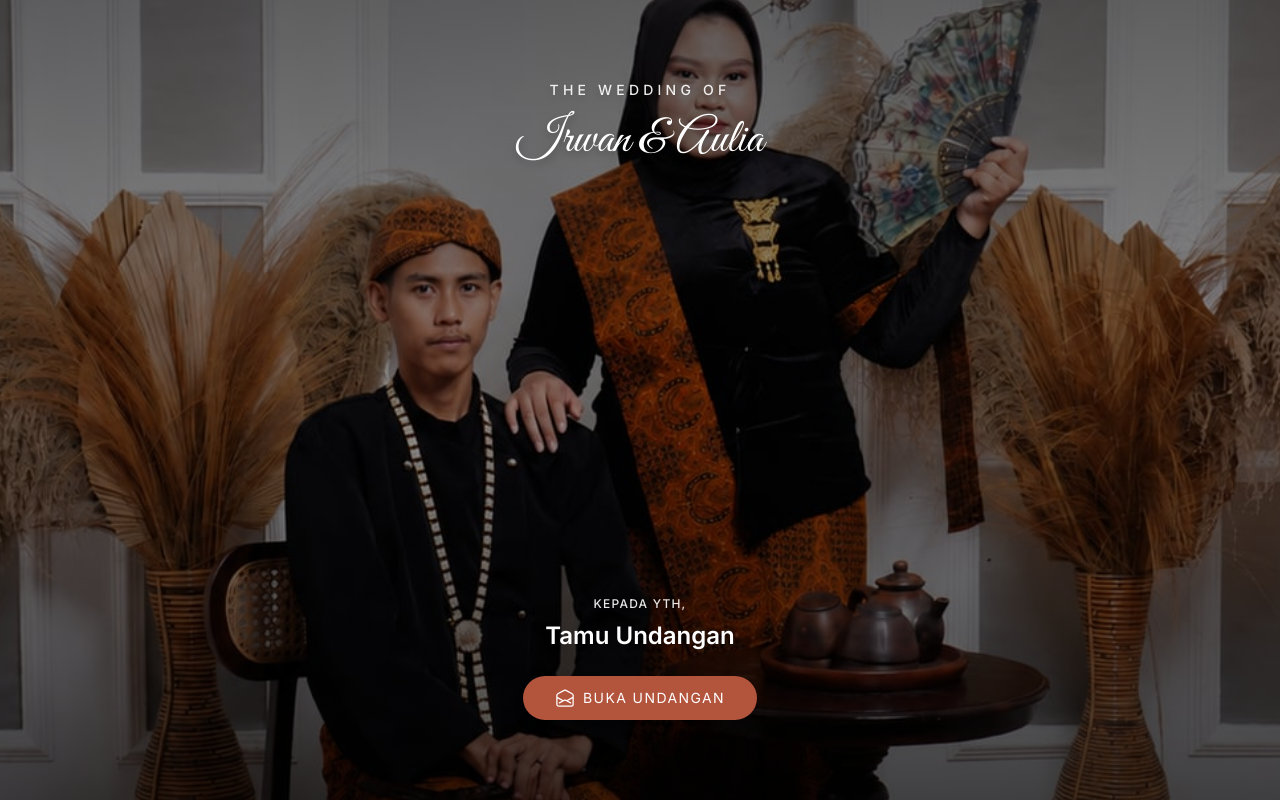
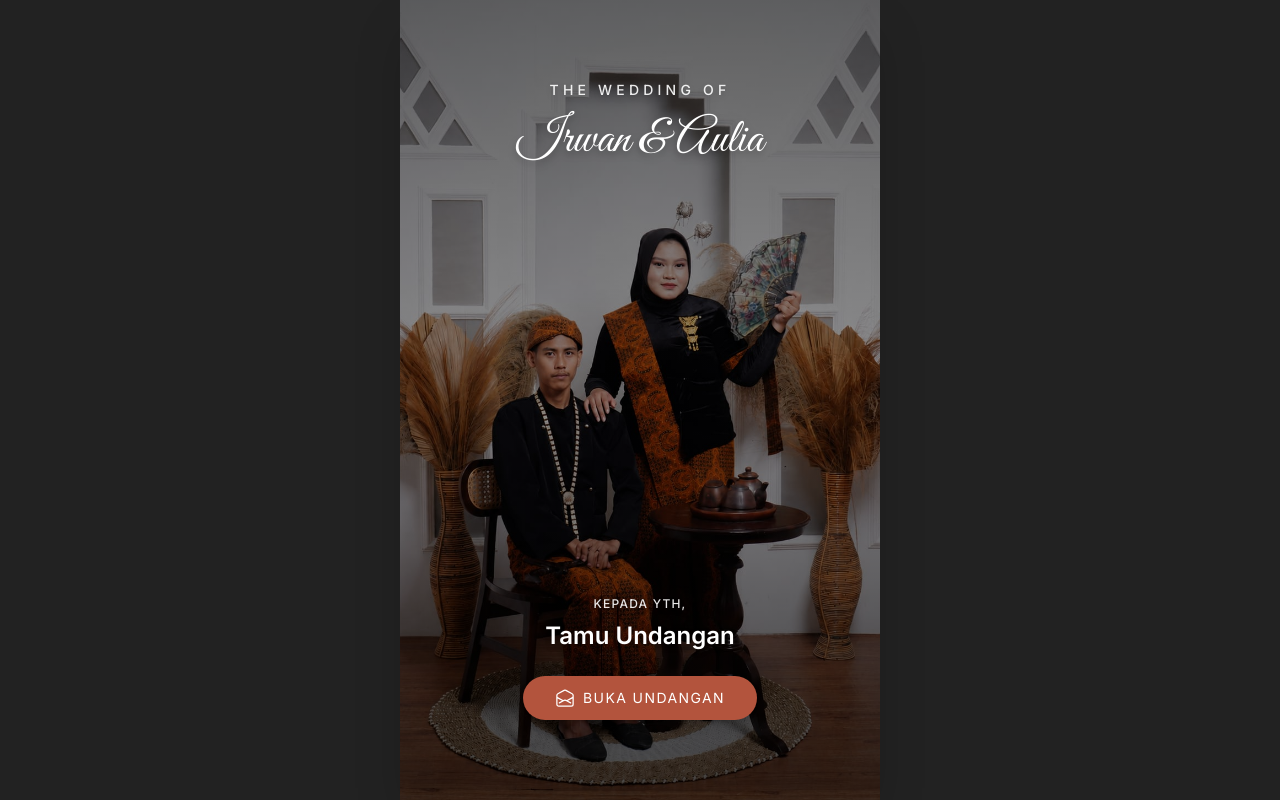
Before and after one commit to Marlblue/WeddingInvitation, a Next.js app: page / in a window 1280 px wide. Built offline with nearby package versions, Linux system fonts and the light colour scheme; no server answers.

Commit message:
fix: improve desktop layout - center app in 480px frame with dark background

```diff
--- a/src/app/globals.css
+++ b/src/app/globals.css
@@ -33,11 +33,10 @@ html {
 }
 
 body {
-  background: var(--cream);
+  background: #222222;
   color: var(--charcoal);
   font-family: var(--font-sans);
   overflow-x: hidden;
-  /* removed width and max-width to fix horizontal scroll on mobile */
 }
 
 /* Custom Scrollbar */
@@ -170,21 +169,14 @@ body {
 
 /* Section styling */
 .section-container {
-  max-width: 640px;
+  max-width: 100%;
   margin: 0 auto;
   padding: 48px 20px;
 }
 
 @media (min-width: 480px) {
   .section-container {
-    padding: 56px 24px;
-  }
-}
-
-@media (min-width: 768px) {
-  .section-container {
-    max-width: 768px;
-    padding: 80px 32px;
+    padding: 48px 24px;
   }
 }
 
@@ -208,11 +200,7 @@ body {
   background: var(--terracotta);
 }
 
-@media (min-width: 1024px) {
-  .section-container {
-    max-width: 900px;
-  }
-}
+
 
 /* Flip clock numbers */
 .flip-number {
--- a/src/app/layout.tsx
+++ b/src/app/layout.tsx
@@ -62,7 +62,11 @@ export default function RootLayout({
 }>) {
   return (
     <html lang="id" className={`${playfair.variable} ${inter.variable} ${greatVibes.variable} overflow-x-hidden`}>
-      <body className="antialiased overflow-x-hidden max-w-full">{children}</body>
+      <body className="antialiased overflow-x-hidden min-h-screen flex justify-center bg-[#222222]">
+        <div className="w-full max-w-[480px] bg-cream min-h-[100dvh] shadow-2xl relative overflow-x-hidden">
+          {children}
+        </div>
+      </body>
     </html>
   );
 }
--- a/src/components/BottomNav.tsx
+++ b/src/components/BottomNav.tsx
@@ -58,7 +58,7 @@ export default function BottomNav() {
       initial={{ y: 100 }}
       animate={{ y: 0 }}
       transition={{ type: "spring", stiffness: 260, damping: 20, delay: 1 }}
-      className="fixed bottom-3 left-1/2 -translate-x-1/2 z-50 w-[92%] max-w-sm md:max-w-md lg:max-w-lg bg-white/90 backdrop-blur-md border border-terracotta/20 shadow-xl rounded-full px-1.5 py-1.5 md:px-6 md:py-3 flex justify-between items-center"
+      className="absolute bottom-3 left-1/2 -translate-x-1/2 z-50 w-[92%] max-w-sm md:max-w-md lg:max-w-lg bg-white/90 backdrop-blur-md border border-terracotta/20 shadow-xl rounded-full px-1.5 py-1.5 md:px-6 md:py-3 flex justify-between items-center pointer-events-auto"
     >
       {navItems.map((item) => {
         const isActive = active === item.id;
--- a/src/components/MusicPlayer.tsx
+++ b/src/components/MusicPlayer.tsx
@@ -52,7 +52,7 @@ export default function MusicPlayer({ isPlaying, onToggle }: MusicPlayerProps) {
       animate={{ opacity: 1, scale: 1 }}
       exit={{ opacity: 0, scale: 0.8 }}
       onClick={onToggle}
-      className={`fixed bottom-20 right-4 md:bottom-24 md:right-6 z-50 w-10 h-10 md:w-12 md:h-12 rounded-full flex items-center justify-center shadow-lg transition-colors border ${
+      className={`absolute bottom-20 right-4 md:bottom-24 md:right-6 z-50 w-10 h-10 md:w-12 md:h-12 rounded-full flex items-center justify-center shadow-lg transition-colors border pointer-events-auto ${
         isPlaying
           ? "bg-terracotta text-white border-terracotta shadow-terracotta/30"
           : "bg-white/80 text-charcoal border-white/40 backdrop-blur-sm"
--- a/src/components/WeddingApp.tsx
+++ b/src/components/WeddingApp.tsx
@@ -64,9 +64,11 @@ export default function WeddingApp() {
             key="cover"
             exit={{ y: "-100vh", opacity: 0 }}
             transition={{ duration: 1, ease: "easeInOut" }}
-            className="fixed inset-0 z-50"
+            className="fixed inset-0 z-50 flex justify-center bg-[#222222]"
           >
-            <HeroSection guestName={guestName} onOpen={handleOpen} />
+            <div className="w-full max-w-[480px] h-[100dvh] relative bg-cream shadow-2xl">
+              <HeroSection guestName={guestName} onOpen={handleOpen} />
+            </div>
           </motion.div>
         )}
       </AnimatePresence>
@@ -101,10 +103,12 @@ export default function WeddingApp() {
       {/* Floating Music Player & Bottom Nav */}
       <AnimatePresence>
         {isOpen && (
-          <>
-            <MusicPlayer isPlaying={isPlaying} onToggle={toggleMusic} />
-            <BottomNav />
-          </>
+          <div className="fixed inset-0 z-50 pointer-events-none flex justify-center">
+            <div className="w-full max-w-[480px] h-full relative pointer-events-none">
+              <MusicPlayer isPlaying={isPlaying} onToggle={toggleMusic} />
+              <BottomNav />
+            </div>
+          </div>
         )}
       </AnimatePresence>
     </main>
```
